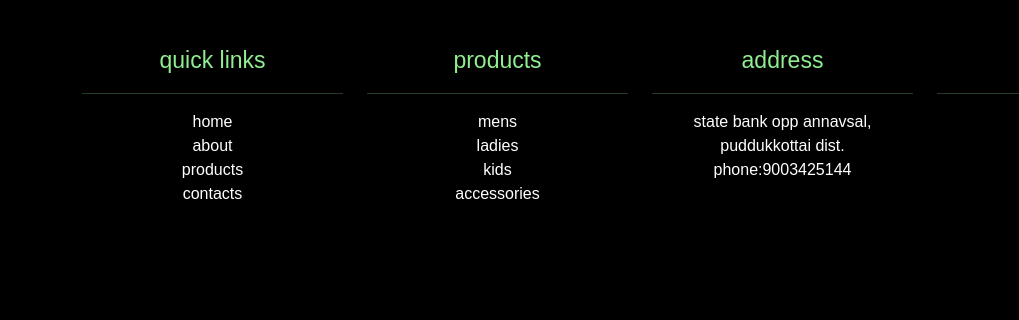
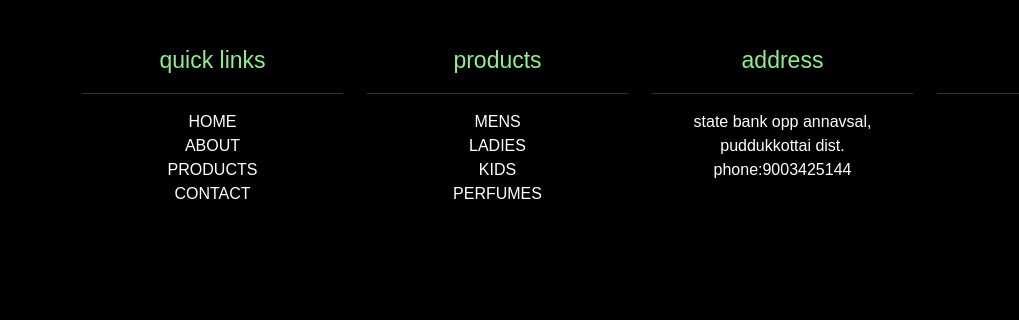
Before and after one commit to 5zalkhan/burkacenter, a plain HTML site: page index.html in a window 1280 px wide. Shown: the part 2619-2939 px from the top of the page, 0-1019 px from the left. Drawn offline with nearby package versions, Linux system fonts and the light colour scheme.

Commit message:
Update index.html

```diff
--- a/index.html
+++ b/index.html
@@ -181,18 +181,18 @@
         <div class="row row-cols-1 row-cols-sm-2 row-cols-md-4">
           <div class="col">quick links
               <hr>
-            <li>home</li>
-            <li>about</li>
-            <li>products</li>
-            <li>contacts</li>
+            <li>HOME</li>
+            <li>ABOUT</li>
+            <li>PRODUCTS</li>
+            <li>CONTACT</li>
           </div>
           <BR>
           <div class="col">products
           <hr>
-            <li>mens</li>
-            <li>ladies</li>
-            <li>kids</li>
-            <li>accessories</li>
+            <li>MENS</li>
+            <li>LADIES</li>
+            <li>KIDS</li>
+            <li>PERFUMES</li>
           </div>
           <br><br>
           <div class="col">address
```
